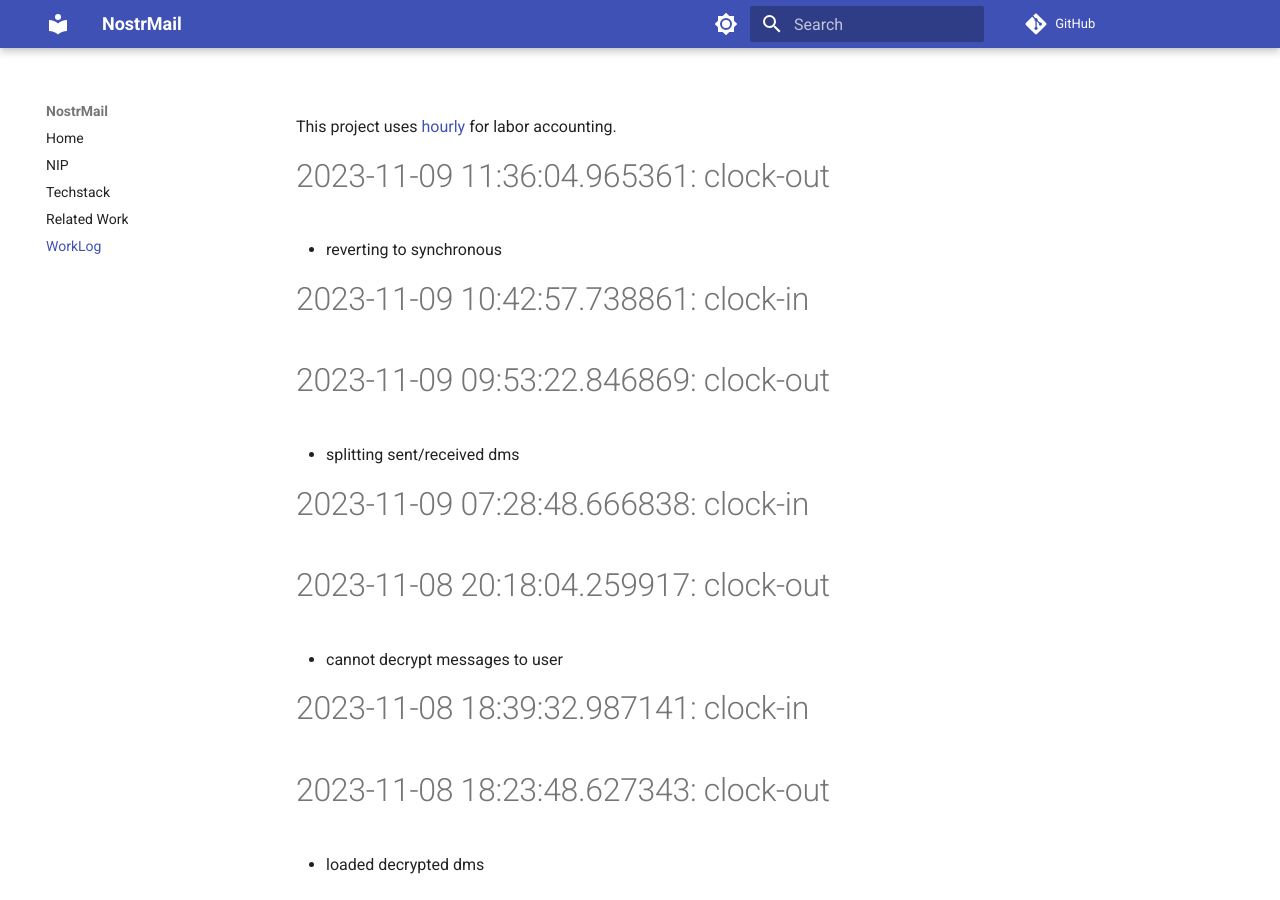
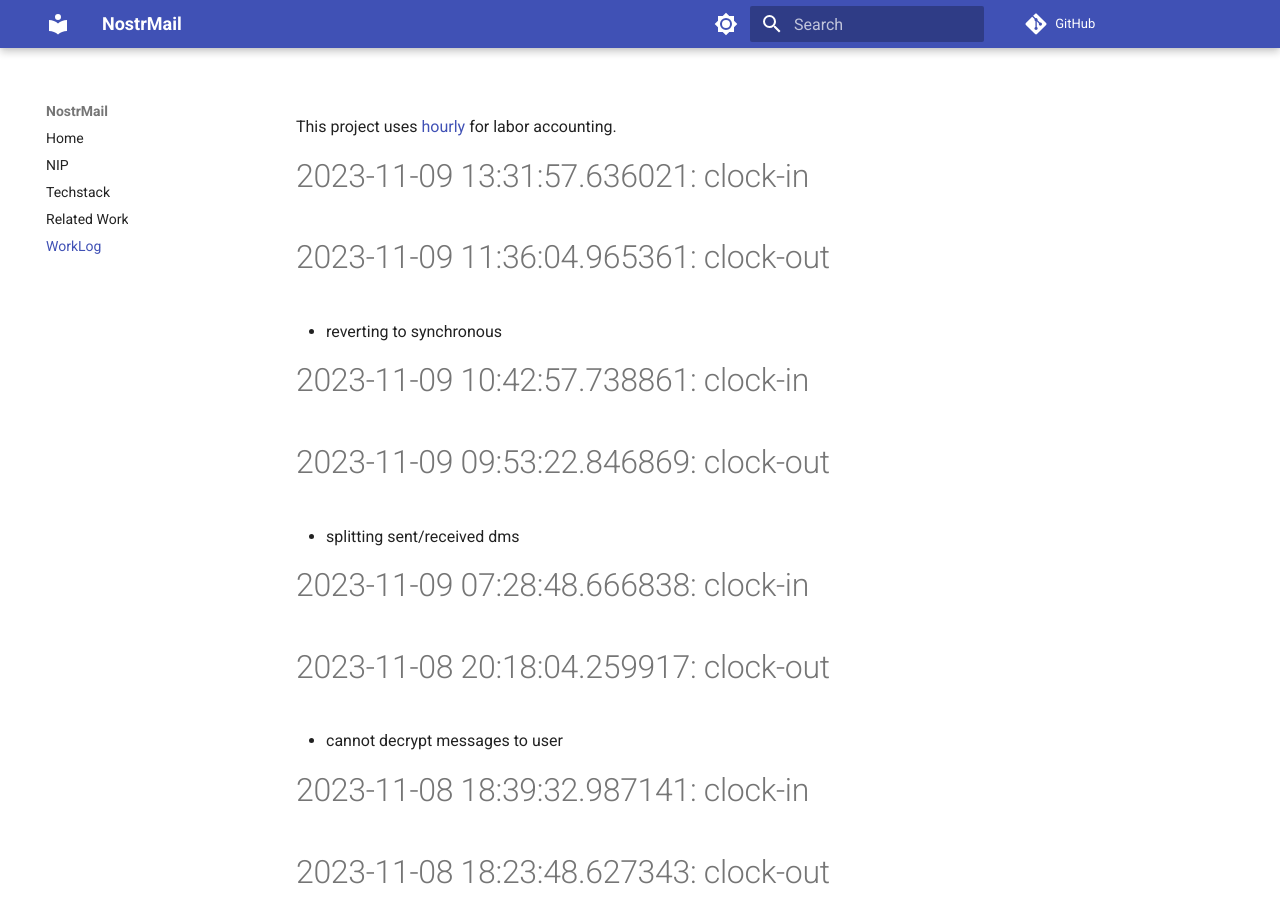
Before and after one commit to asherp/nostr-mail, an MkDocs documentation site: the page built from docs/WorkLog.md, in a window 1280 px wide and 900 px high. Built offline with MkDocs 1.6.1 and Material for MkDocs 9.7.7, drawn with Linux system fonts in a browser that asks for light colours; comment, search, counter and statistics services are not loaded.

Commit message:
clock-in

```diff
--- a/WorkLog.md
+++ b/WorkLog.md
@@ -1,3 +1,6 @@
+
+# 2023-11-09 13:31:57.636021: clock-in
+
 # 2023-11-09 11:36:04.965361: clock-out
 
 * reverting to synchronous
```
